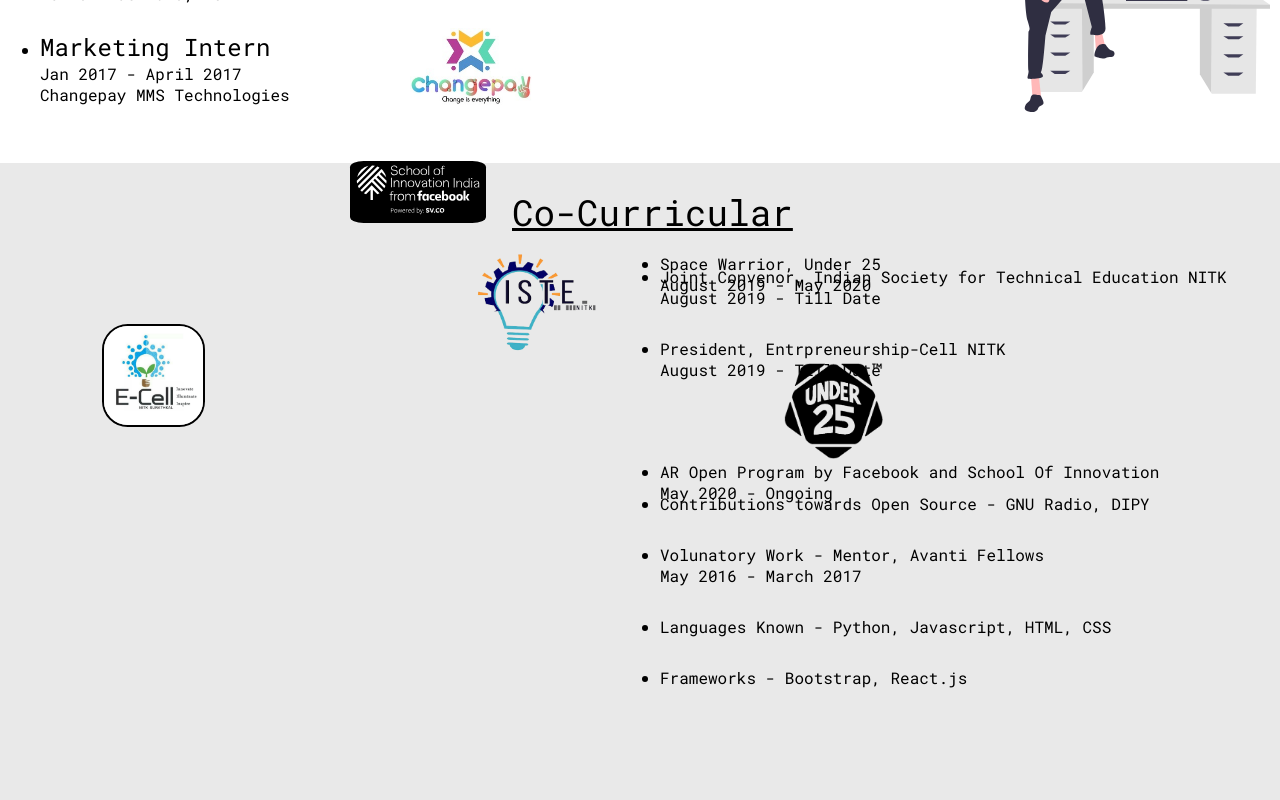
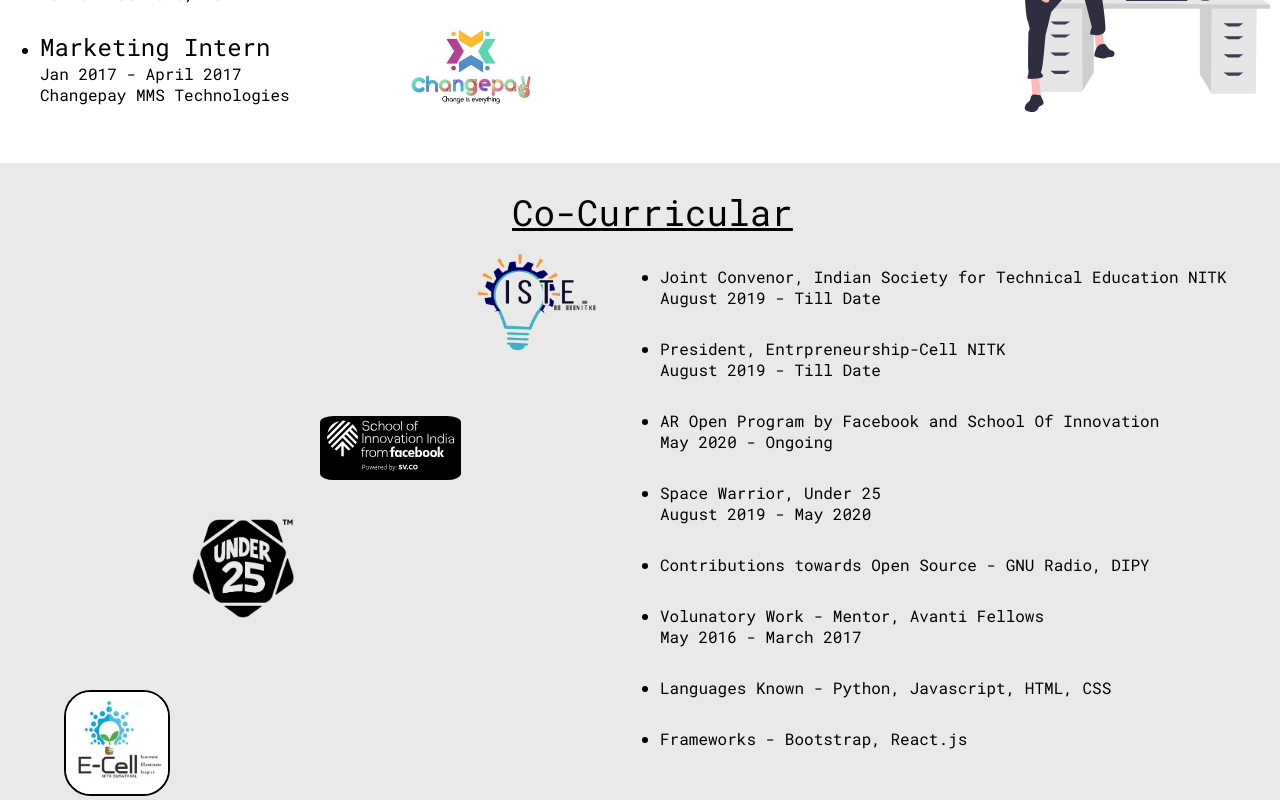
Before and after one commit to sidkapoor97/my_react_website, a React (Create React App) app: page / in a window 1280 px wide. Shown: the part 2718-3518 px from the top of the page. Before the commit the page ends 3436 px from the top, so only its background shows below. Built offline with nearby package versions, Linux system fonts and the light colour scheme.

Commit message:
removed extra items_up

```diff
--- a/src/components/skills/skills.js
+++ b/src/components/skills/skills.js
@@ -10,7 +10,6 @@ function skills() {
     <div className="skills_app">
     <div><br /></div>
     <div className="skill_heading"><h1>Co-Curricular</h1></div>
-
     <ul className="list_skills">
       <li className="list_item">Joint Convenor, Indian Society for Technical Education NITK
       <br />August 2019 - Till Date</li>
@@ -18,16 +17,15 @@ function skills() {
 
       <li className="list_item">President, Entrpreneurship-Cell NITK<br />
       August 2019 - Till Date</li>
-      <div className="cell"><img src={ecell} alt="" className="ecell-logo" /></div>
+
 
       <li className="list_item">AR Open Program by Facebook and School Of Innovation <br />
       May 2020 - Ongoing</li>
-      <div className="svco"><img src={svco} alt="" className="svco-logo"/></div>
+
 
       <li className="list_item">Space Warrior, Under 25<br />
       August 2019 - May 2020</li>
-      <div className="space"><img src={space} alt="" className="space-logo"/></div>
-    <div className="items_up">
+
       <li className="list_item">Contributions towards Open Source - GNU Radio, DIPY</li>
 
       <li className="list_item">Volunatory Work - Mentor, Avanti Fellows
@@ -35,10 +33,11 @@ function skills() {
 
       <li className="list_item">Languages Known - Python, Javascript, HTML, CSS</li>
       <li className="list_item">Frameworks - Bootstrap, React.js</li>
-
-    </div>
     </ul>
 
+    <div className="cell"><img src={ecell} alt="" className="ecell-logo" /></div>
+    <div className="svco"><img src={svco} alt="" className="svco-logo"/></div>
+    <div className="space"><img src={space} alt="" className="space-logo"/></div>
 
     </div>
   );
```
